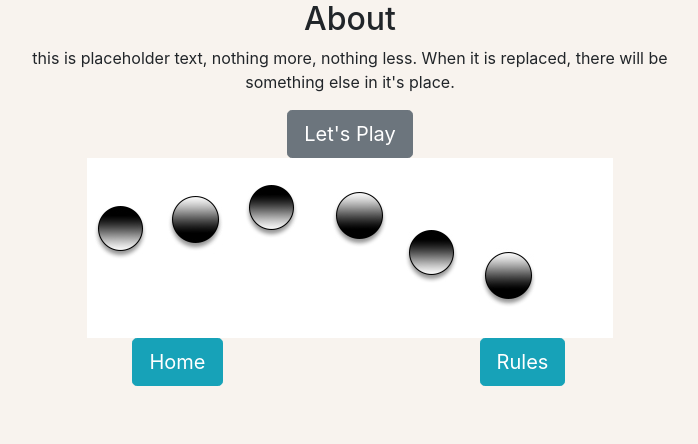
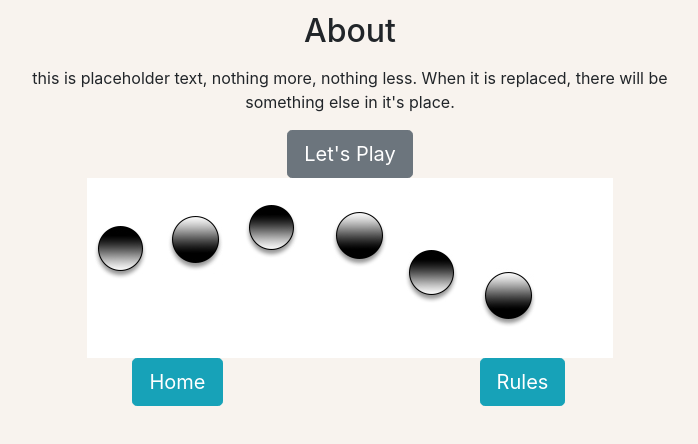
Before and after one commit to jmmolendyk/reversi, a website: page public/about.html in a window 1280 px wide. Shown: the whole page, without its empty margins (290-988 px from the left). Drawn offline with nearby package versions, Linux system fonts and the light colour scheme.

Commit message:
no message

```diff
--- a/public/assets/css/game.css
+++ b/public/assets/css/game.css
@@ -23,7 +23,7 @@ margin: 0px;
 }
 
 td.hovered_over:hover{
-	background: url('../images/hover.gif'), rgb(0,255,0);
+	background: url('../images/hover.gif'), #674363;
 	background-size: 100% 100%;
 }
 
@@ -40,3 +40,8 @@ td.hovered_over:hover{
 	border: purple;
 	font: purple;
 }
+
+h4, h3, h2 {
+	padding-top: 12px;
+	padding-bottom: 8px;
+}
```
